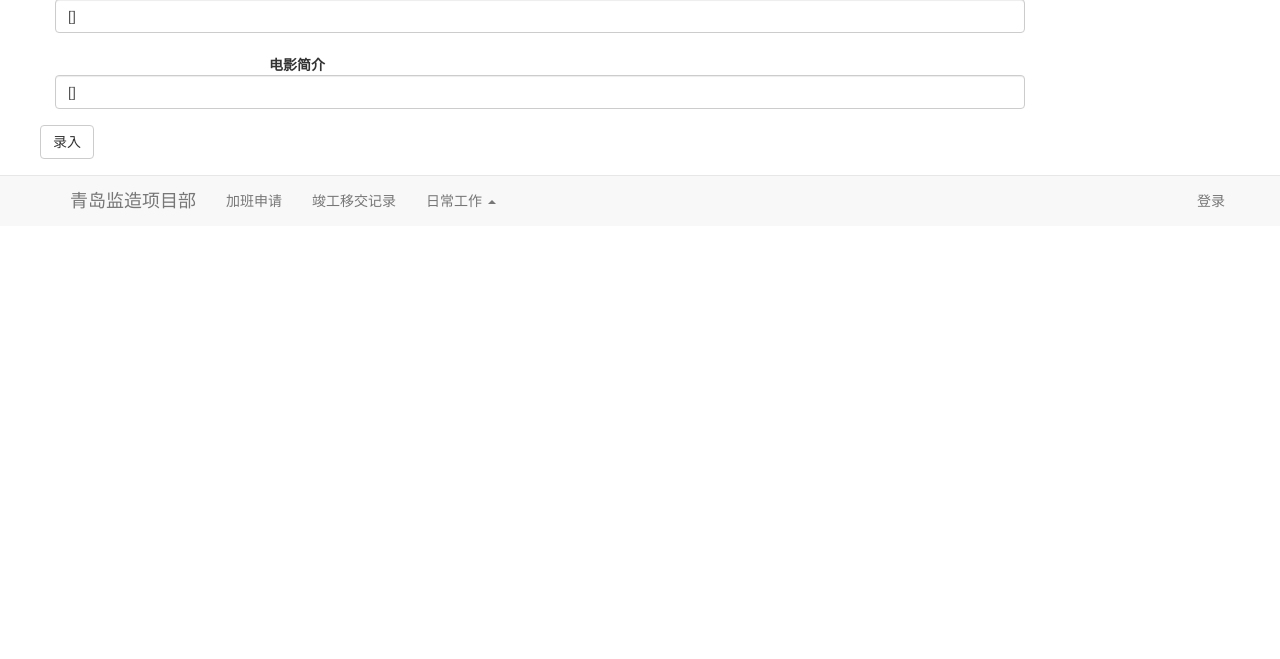
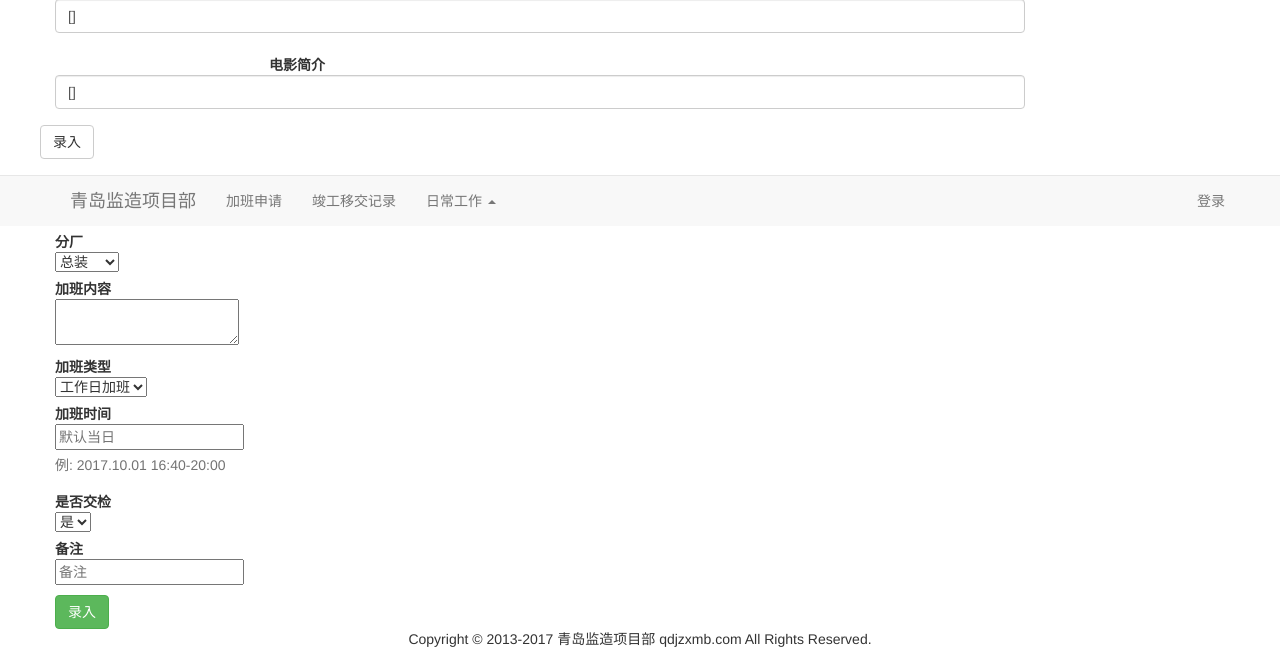
Before and after one commit to xxb0216/Imooc, a Node server app: template views/pages/admin.pug in a window 1280 px wide. Shown: the part 574-1233 px from the top of the page. Before the commit the page ends 783 px from the top, so only its background shows below. Run offline with Node 20, Linux system fonts and the light colour scheme; the template is opened without the code that fills it, so the values that code supplies are empty; some libraries are stand-ins or nearby versions.

Commit message:
增加footer等

```diff
--- a/app.js
+++ b/app.js
@@ -176,20 +176,38 @@ app.get('/',function(req,res){
 
 // //admin page
 // app.get('/admin/movie',function(req,res){
-// 	res.render('admin',{
-// 		title:'demo1 后台录入页',
-// 		movie:{
-// 			director:'',
-// 			country:'',
-// 			title:'',
-// 			year:'',
-// 			poster:'',
-// 			language:'',
-// 			flash:'',
-// 			summary:''
-// 		}
-// 	})
+	// res.render('admin',{
+	// 	title:'demo1 后台录入页',
+	// 	movie:{
+	// 		director:'',
+	// 		country:'',
+	// 		title:'',
+	// 		year:'',
+	// 		poster:'',
+	// 		language:'',
+	// 		flash:'',
+	// 		summary:''
+	// 	}
+	// })
 // })
+
+//管理员后台录入页 admin page
+app.get('/admin',function(req,res){
+	res.render('admin',{
+		title:'管理员后台录入页',
+		movie:{
+			director:'',
+			country:'',
+			title:'',
+			year:'',
+			poster:'',
+			language:'',
+			flash:'',
+			summary:''
+		}
+	})
+
+})
 
 //竣工移交记录表 jgyjjllist page
 app.get('/jgyjjllist',function(req,res){
--- /dev/null
+++ b/views/includes/footer.pug
@@ -0,0 +1,2 @@
+p.text-center.
+	Copyright © 2013-2017 青岛监造项目部  qdjzxmb.com All Rights Reserved.
--- a/views/includes/nav.pug
+++ b/views/includes/nav.pug
@@ -52,6 +52,18 @@ nav.navbar.navbar-default.navbar-fixed-bottom(role='navigation')
 						.form-group
 							label.ontrol-label(for='signinPassword') 密码
 							input#signinPassword.form-control(name="user[password]",type='text')
+						//- .form-group
+						//- 	label.control-label(for="signinName") 用户名
+						//- 	input#signinName.form-control(name="user[name]", type='text')
+						//- .form-group
+						//- 	label.ontrol-label(for='signinPassword') 密码
+						//- 	input#signinPassword.form-control(name="user[password]",type='text')
+						//- .form-group
+						//- 	label.control-label(for="signinName") 用户名
+						//- 	input#signinName.form-control(name="user[name]", type='text')
+						//- .form-group
+						//- 	label.ontrol-label(for='signinPassword') 密码
+						//- 	input#signinPassword.form-control(name="user[password]",type='text')
 				.modal-footer
 					button.btn.btn-default(type='button', data-dismiss='modal') 关闭
 					button.btn.btn-success(type='submit') 登录
--- a/views/layout.pug
+++ b/views/layout.pug
@@ -8,3 +8,4 @@ html(lang='en')
 		include ./includes/nav
 		include ./includes/header
 		block content
+		include ./includes/footer
--- a/views/pages/admin.pug
+++ b/views/pages/admin.pug
@@ -40,3 +40,54 @@ block content
 				.form-group
 					.col-sm-offset-2.col-sm-10
 					button.btn.btn-default(type="submit") 录入
+
+	.container
+		.row
+			form.form-horizontal(method="post", action="/admin/jiaban/new")
+				fieldset
+					#legend
+						legend 加班申请录入
+					.control-group
+						// Select Basic
+						label.control-label 分厂
+						.controls
+							select.input-xlarge
+								option 总装
+								option 转向架
+								option 车体
+					.control-group
+						// Textarea
+						label.control-label 加班内容
+						.controls
+							.textarea
+								textarea(type='')
+					.control-group
+						// Select Basic
+						label.control-label 加班类型
+						.controls
+							select.input-xlarge
+								option 工作日加班
+								option 双休日加班
+								option 节假日加班
+					.control-group
+						// Text input
+						label.control-label(for='input01') 加班时间
+						.controls
+							input.input-xlarge(type='text', placeholder='默认当日')
+							p.help-block 例: 2017.10.01 16:40-20:00
+					.control-group
+						// Select Basic
+						label.control-label 是否交检
+						.controls
+							select.input-xlarge
+								option 是
+								option 否
+					.control-group
+						// Text input
+						label.control-label(for='input01') 备注
+						.controls
+							input.input-xlarge(type='text', placeholder='备注')
+							p.help-block
+								// Button
+					.controls
+						button.btn.btn-success 录入
```
Also changed, not shown: views/pages/userlist.pug (added), 10 other files.
